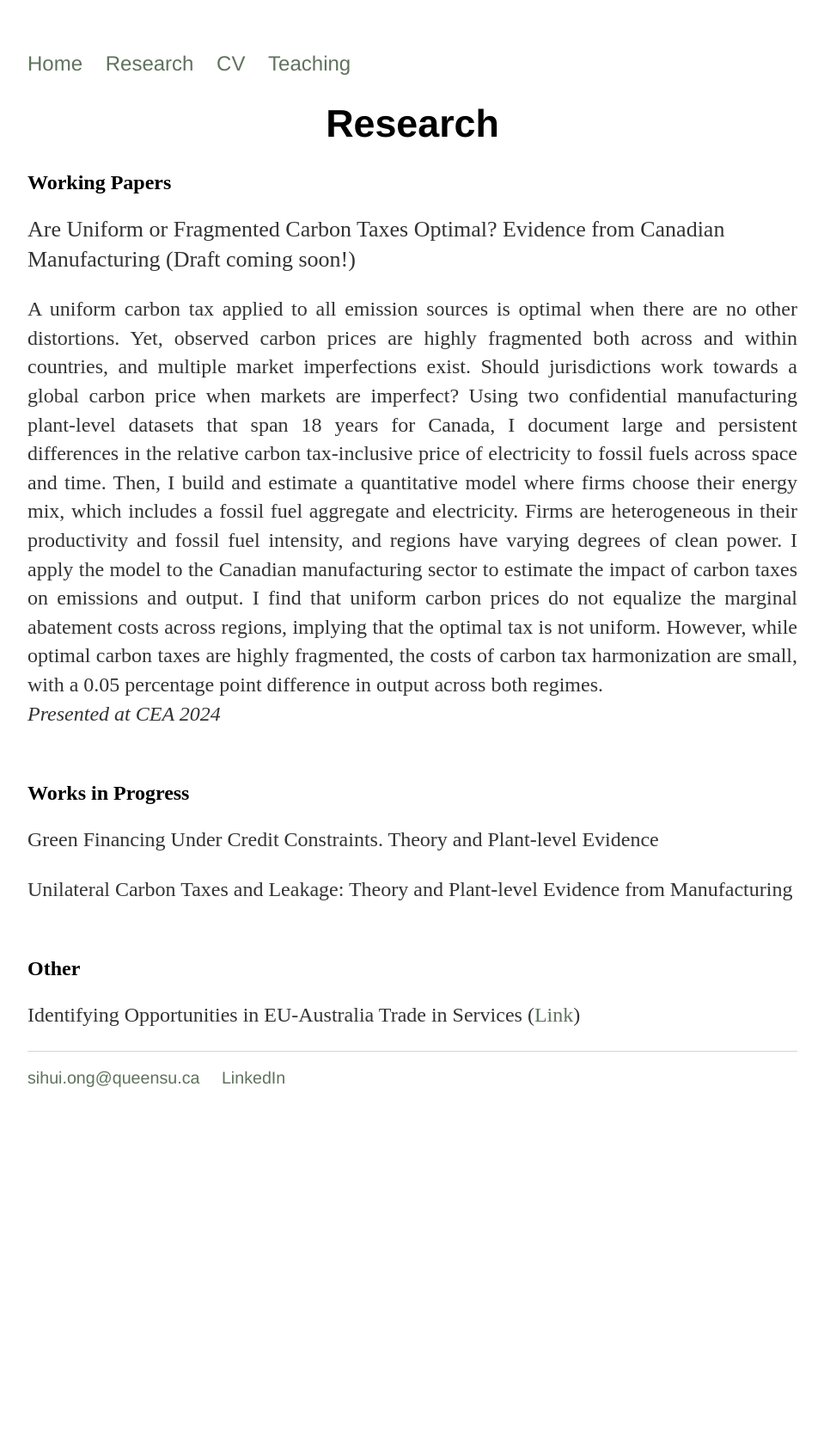
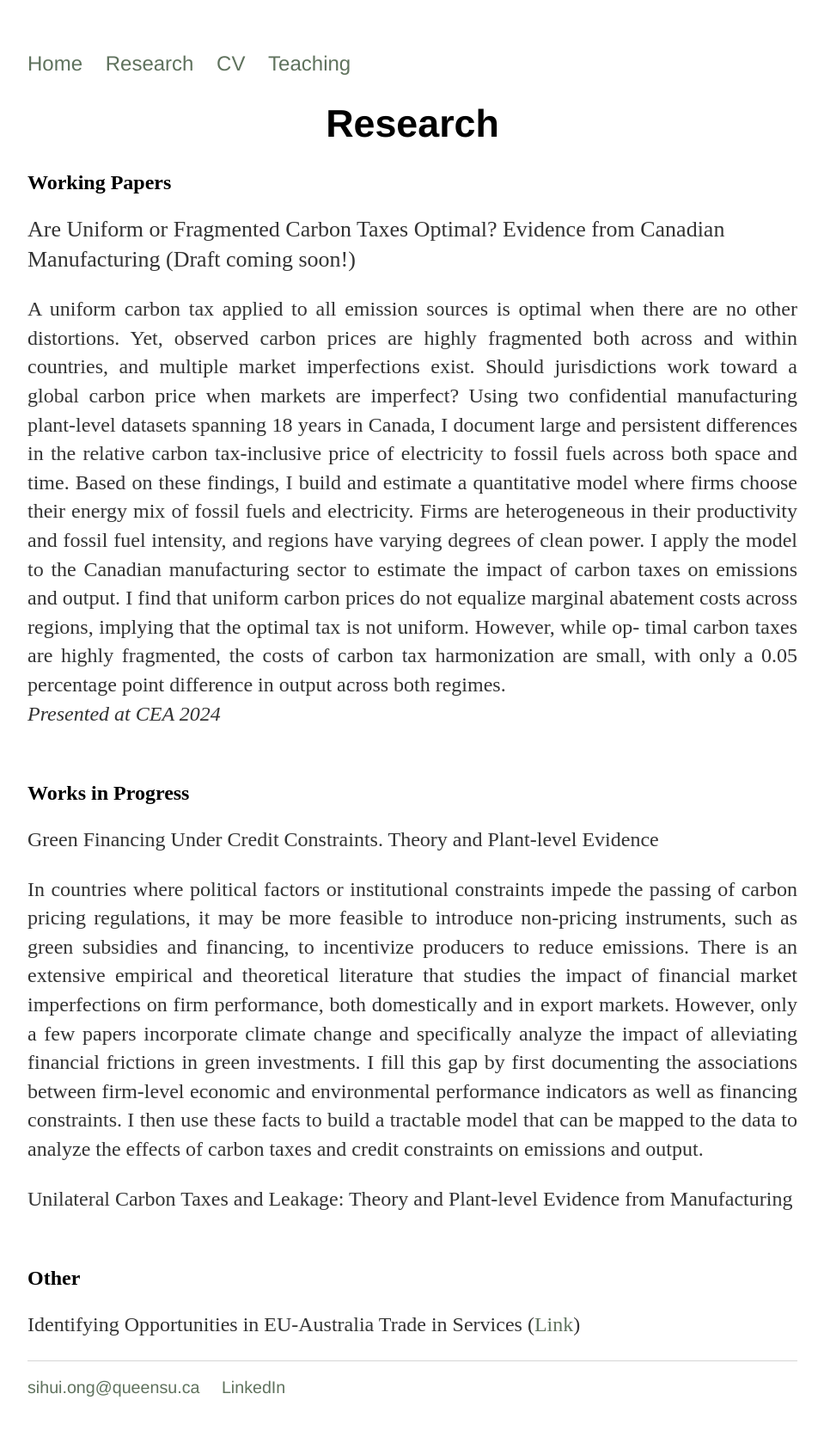
Before and after one commit to SihuiOng/SihuiOng.github.io, a Jekyll site: the page built from research/index.html, in a window 1280 px wide. Shown: the whole page at 86% size, without its empty margins (160-1119 px from the left). Built offline with Jekyll 4.4.1, drawn with Linux system fonts in a browser that asks for light colours; before the commit the page ends 1325 px from its top, so only the background shows below that.

Commit message:
Update index.html

```diff
--- a/research/index.html
+++ b/research/index.html
@@ -8,17 +8,18 @@ title: Research
 	<p><span style="font-size: 26px">Are Uniform or Fragmented Carbon Taxes Optimal? Evidence
 from Canadian Manufacturing (Draft coming soon!)</span>  </p>
   <p align="justify"> A uniform carbon tax applied to all emission sources is optimal when there are no other distortions.
-Yet, observed carbon prices are highly fragmented both across and within countries, and multiple market
-imperfections exist. Should jurisdictions work towards a global carbon price when markets are imperfect?
-Using two confidential manufacturing plant-level datasets that span 18 years for Canada, I document
-large and persistent differences in the relative carbon tax-inclusive price of electricity to fossil fuels across
-space and time. Then, I build and estimate a quantitative model where firms choose their energy mix,
-which includes a fossil fuel aggregate and electricity. Firms are heterogeneous in their productivity and
-fossil fuel intensity, and regions have varying degrees of clean power. I apply the model to the Canadian
-manufacturing sector to estimate the impact of carbon taxes on emissions and output. I find that uniform
-carbon prices do not equalize the marginal abatement costs across regions, implying that the optimal
-tax is not uniform. However, while optimal carbon taxes are highly fragmented, the costs of carbon tax
-harmonization are small, with a 0.05 percentage point difference in output across both regimes.  <br>
+Yet, observed carbon prices are highly fragmented both across and within countries, and multiple
+market imperfections exist. Should jurisdictions work toward a global carbon price when markets
+are imperfect? Using two confidential manufacturing plant-level datasets spanning 18 years in
+Canada, I document large and persistent differences in the relative carbon tax-inclusive price of
+electricity to fossil fuels across both space and time. Based on these findings, I build and estimate
+a quantitative model where firms choose their energy mix of fossil fuels and electricity. Firms are
+heterogeneous in their productivity and fossil fuel intensity, and regions have varying degrees of
+clean power. I apply the model to the Canadian manufacturing sector to estimate the impact of
+carbon taxes on emissions and output. I find that uniform carbon prices do not equalize marginal
+abatement costs across regions, implying that the optimal tax is not uniform. However, while op-
+timal carbon taxes are highly fragmented, the costs of carbon tax harmonization are small, with
+only a 0.05 percentage point difference in output across both regimes.  <br>
   <em>Presented at CEA 2024</em>
   </p>
 
@@ -26,7 +27,17 @@ harmonization are small, with a 0.05 percentage point difference in output acros
 	<h2>Works in Progress</h2>
 
         <p> Green Financing Under Credit Constraints. Theory and Plant-level Evidence </p>
-
+  <p align="justify"> In countries where political factors or institutional constraints impede the passing of carbon pricing regulations,
+	  it may be more feasible to introduce non-pricing instruments, such as green subsidies and financing,
+	  to incentivize producers to reduce emissions. There is an extensive empirical and
+	  theoretical literature that studies the impact of financial market imperfections on firm performance,
+	  both domestically and in export markets. However, only a few papers incorporate climate change
+	  and specifically analyze the impact of alleviating financial frictions in green investments. I fill
+	  this gap by first documenting the associations between firm-level economic and environmental
+	  performance indicators as well as financing constraints. I then use these facts to build a tractable
+	  model that can be mapped to the data to analyze the effects of carbon taxes and credit constraints
+	  on emissions and output.
+  </p>
         <p> Unilateral Carbon Taxes and Leakage: Theory and Plant-level Evidence from Manufacturing </p>
 
 	<br>
```
